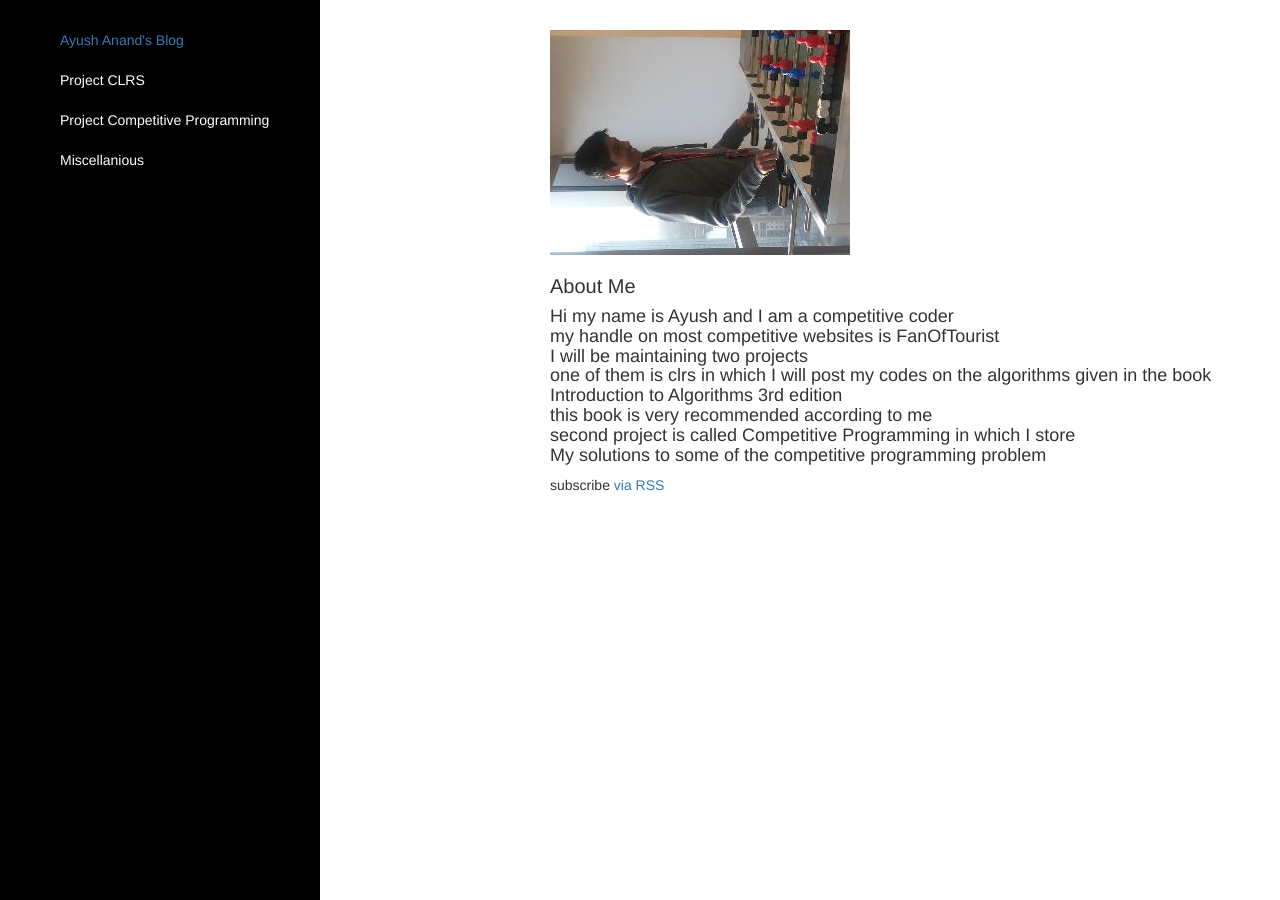
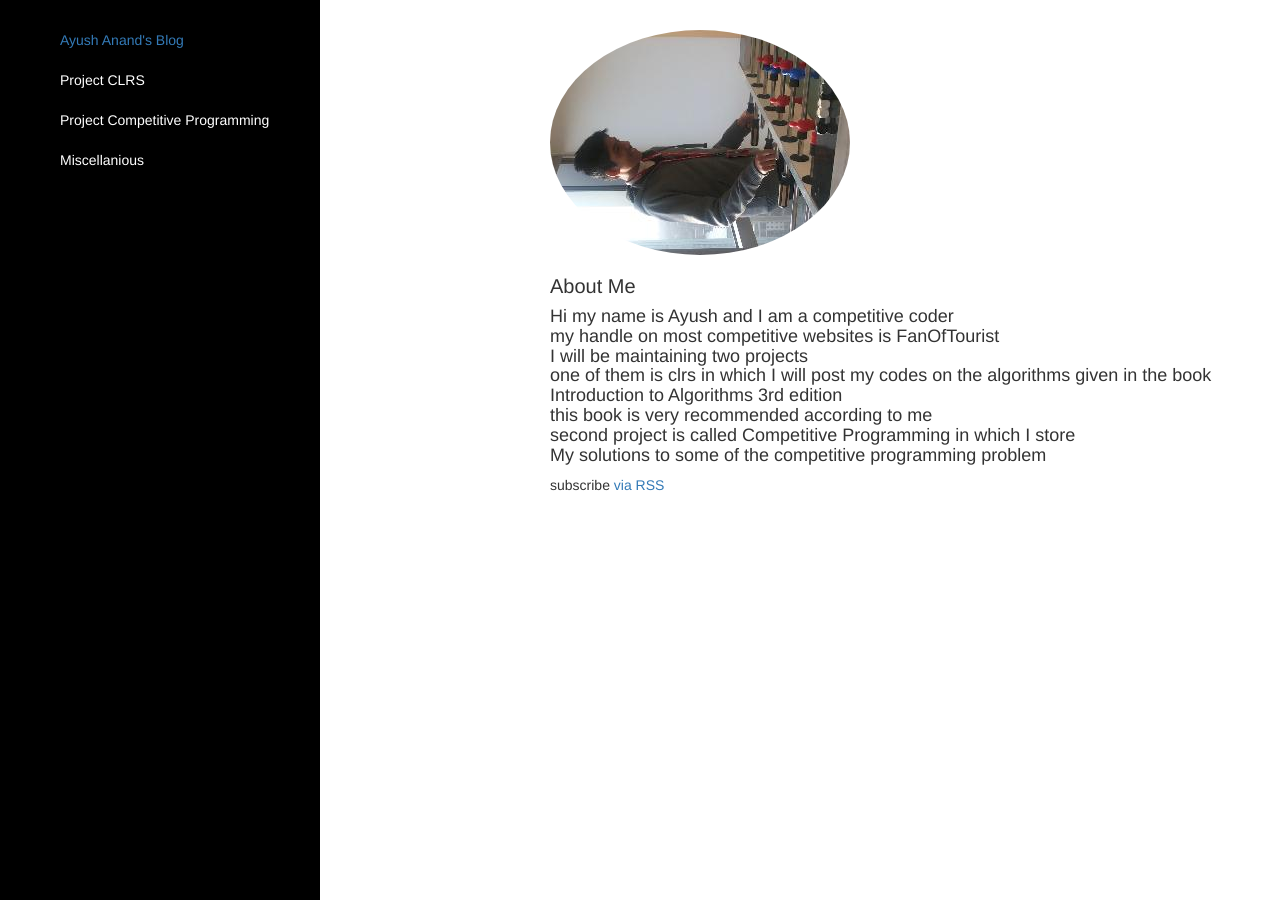
Before and after one commit to iamayushanand/iamayushanand.github.io, a Jekyll site: the page built from index.html, in a window 1280 px wide. Built offline with Jekyll 4.4.1, drawn with Linux system fonts in a browser that asks for light colours; nearby versions of some CDN libraries.

Commit message:
Initial commit

```diff
--- a/index.html
+++ b/index.html
@@ -4,7 +4,7 @@ layout: default
 ---
 <title>{{ post.title }}</title>
 <div class="home">
-  <img src="http://iamayushanand.github.io/assets/images/profile.jpg" class=".img-rounded">
+  <img src="http://iamayushanand.github.io/assets/images/profile.jpg" class="img-circle">
   <h1 class="page-heading">About Me</h1>
 
   <H4>Hi my name is Ayush and I am a competitive coder <br> my handle on most competitive websites is FanOfTourist<br> I will be maintaining two projects    <br> one of them is clrs in which I will post my codes on the algorithms given in the book Introduction to Algorithms 3rd edition<br>this book is very recommended according to me<br>second project is called Competitive Programming in which I store<br> My solutions to some of the competitive programming problem</H4>
```
